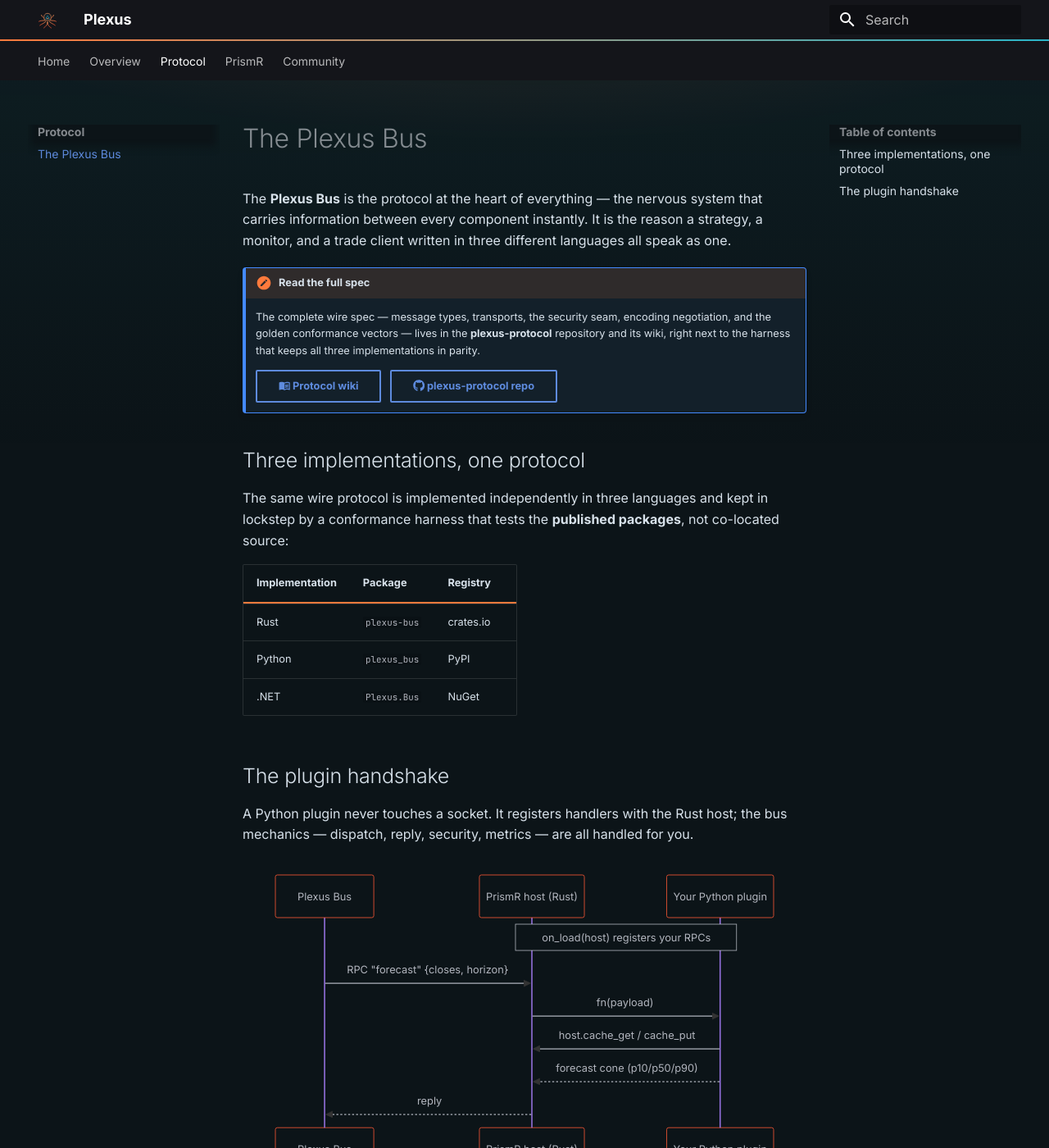
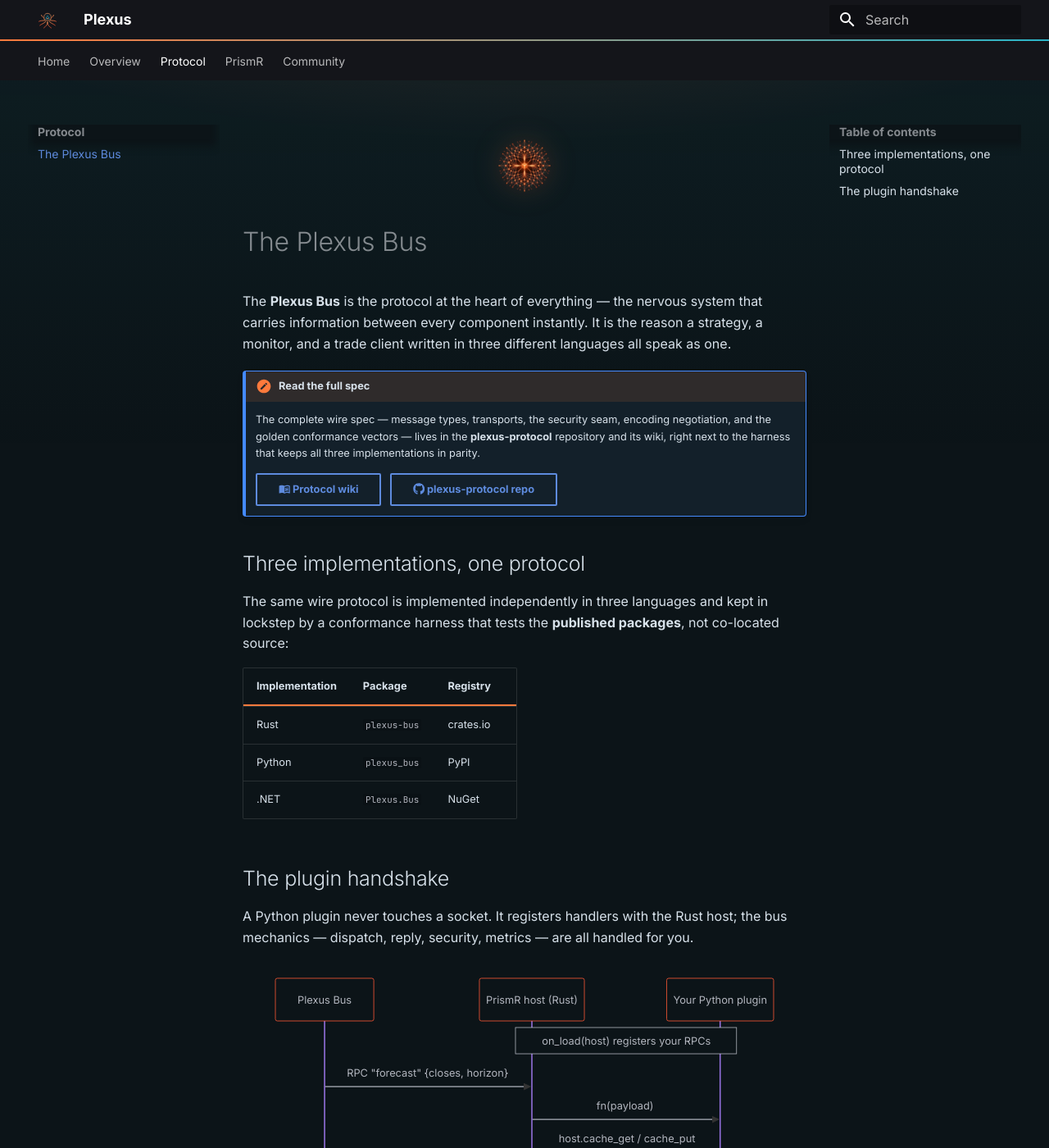
Before and after one commit to PlexusTradingLabs/plexus-site, an MkDocs documentation site: the page built from docs/protocol/index.md, in a window 1280 px wide and 1400 px high. Shown: the whole window at 82% size. Built offline with MkDocs 1.6.1 and Material for MkDocs 9.7.7, drawn with Linux system fonts in a browser that asks for light colours.

Commit message:
Add per-section emblem graphics (protocol synaptic web, plugins prism, architecture hub)

```diff
--- a/docs/protocol/index.md
+++ b/docs/protocol/index.md
@@ -1,3 +1,5 @@
+<img class="section-emblem" src="../assets/emblem-protocol.png" alt="">
+
 # The Plexus Bus
 
 The **Plexus Bus** is the protocol at the heart of everything — the nervous system that
--- a/docs/stylesheets/extra.css
+++ b/docs/stylesheets/extra.css
@@ -131,3 +131,11 @@
 @media (prefers-reduced-motion: reduce) {
   .plexus-hero img.octopus, .plexus-hero h1, .plexus-hero p.lede, .plexus-hero .md-button { animation: none; }
 }
+
+/* section emblems — a consistent badge at the top of each section page */
+.section-emblem {
+  display: block; width: 150px; height: auto; margin: .2rem auto 1.4rem;
+  filter: drop-shadow(0 0 18px rgba(255,122,60,.28));
+  animation: floaty 8s ease-in-out infinite;
+}
+@media (prefers-reduced-motion: reduce) { .section-emblem { animation: none; } }
```
Also changed, not shown: docs/overview/architecture.md (+2 -0 lines), docs/prismr/plugins.md (+2 -0 lines), docs/assets/emblem-architecture.png (added), docs/assets/emblem-plugins.png (added), docs/assets/emblem-protocol.png (added), 3 other files.
